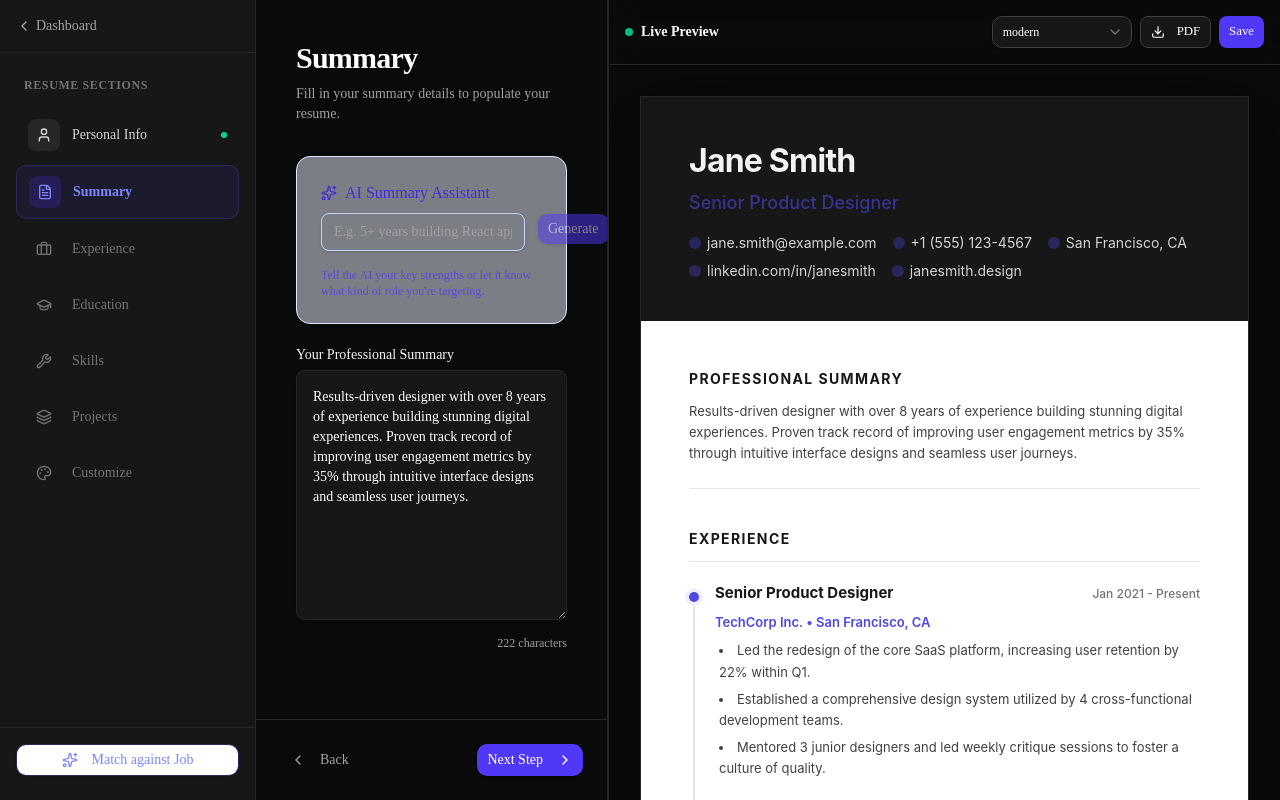
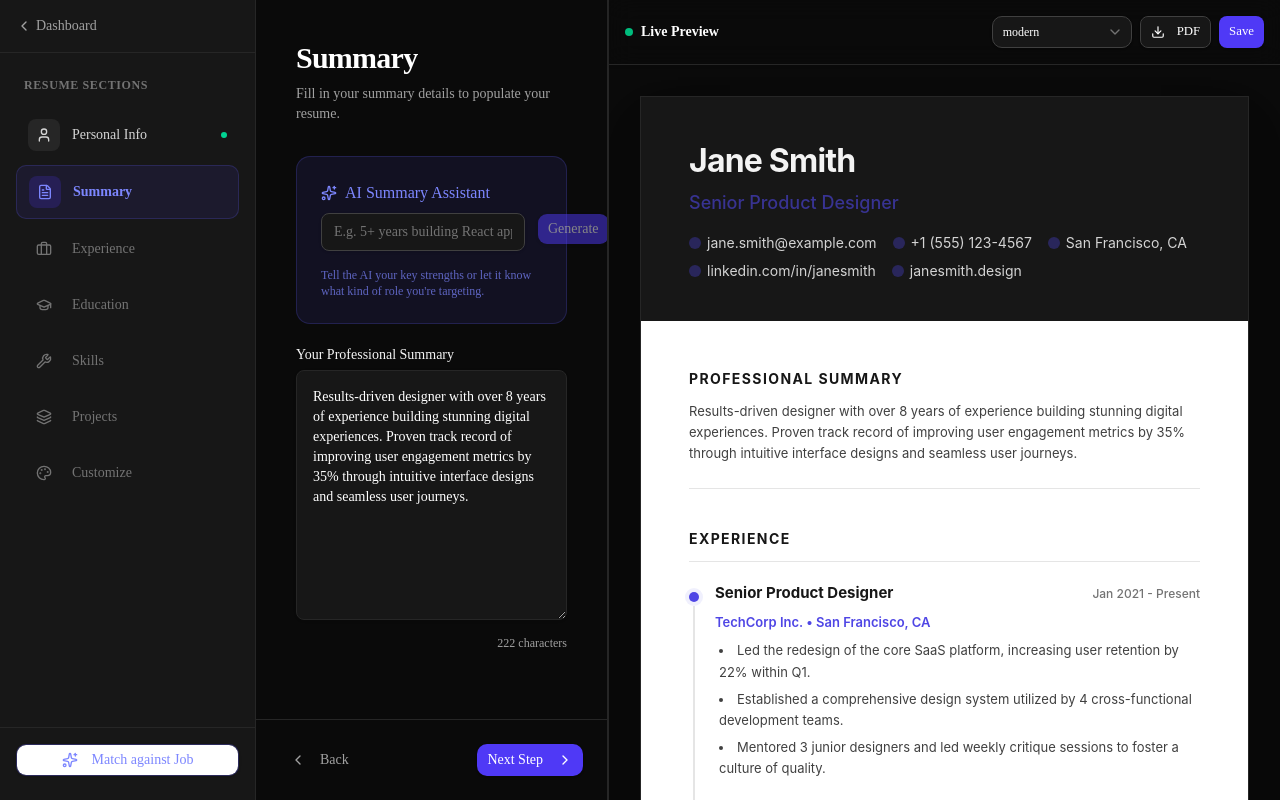
Before and after one commit to rishan011/resumeai, a Next.js app: page /builder/1 in a window 1280 px wide. Both pictures are taken after a click on the button "Summary". Built offline with nearby package versions, Linux system fonts and the light colour scheme.

Commit message:
fix: dark theme for AI Summary Assistant box

```diff
--- a/src/components/forms/ProfessionalSummary.tsx
+++ b/src/components/forms/ProfessionalSummary.tsx
@@ -41,14 +41,14 @@ export function ProfessionalSummary({ data, onChange, personalInfo }: SummaryPro
 
   return (
     <div className="space-y-6 animate-in fade-in slide-in-from-bottom-4 duration-500">
-      <div className="space-y-4 rounded-xl border border-indigo-100 bg-indigo-50/50 p-6">
-        <div className="flex items-center gap-2 text-indigo-700 font-medium mb-2">
+      <div className="space-y-4 rounded-xl border border-indigo-500/20 bg-indigo-500/10 p-6">
+        <div className="flex items-center gap-2 text-indigo-400 font-medium mb-2">
            <Sparkles className="w-4 h-4" /> AI Summary Assistant
         </div>
         <div className="flex gap-3">
           <input
             type="text"
-            className="flex-1 rounded-md border border-indigo-200 px-3 py-2 text-sm shadow-sm placeholder:text-neutral-400 focus-visible:outline-none focus-visible:ring-1 focus-visible:ring-indigo-500"
+            className="flex-1 rounded-md border border-neutral-700 bg-neutral-900 text-white px-3 py-2 text-sm shadow-sm placeholder:text-neutral-500 focus-visible:outline-none focus-visible:ring-1 focus-visible:ring-indigo-500"
             placeholder="E.g. 5+ years building React apps, focused on performance"
             value={prompt}
             onChange={(e) => setPrompt(e.target.value)}
@@ -62,7 +62,7 @@ export function ProfessionalSummary({ data, onChange, personalInfo }: SummaryPro
             {isGenerating ? <Loader2 className="w-4 h-4 animate-spin mr-2" /> : "Generate"}
           </Button>
         </div>
-        <p className="text-xs text-indigo-600/70">
+        <p className="text-xs text-indigo-400/70">
           Tell the AI your key strengths or let it know what kind of role you&apos;re targeting.
         </p>
       </div>
```
